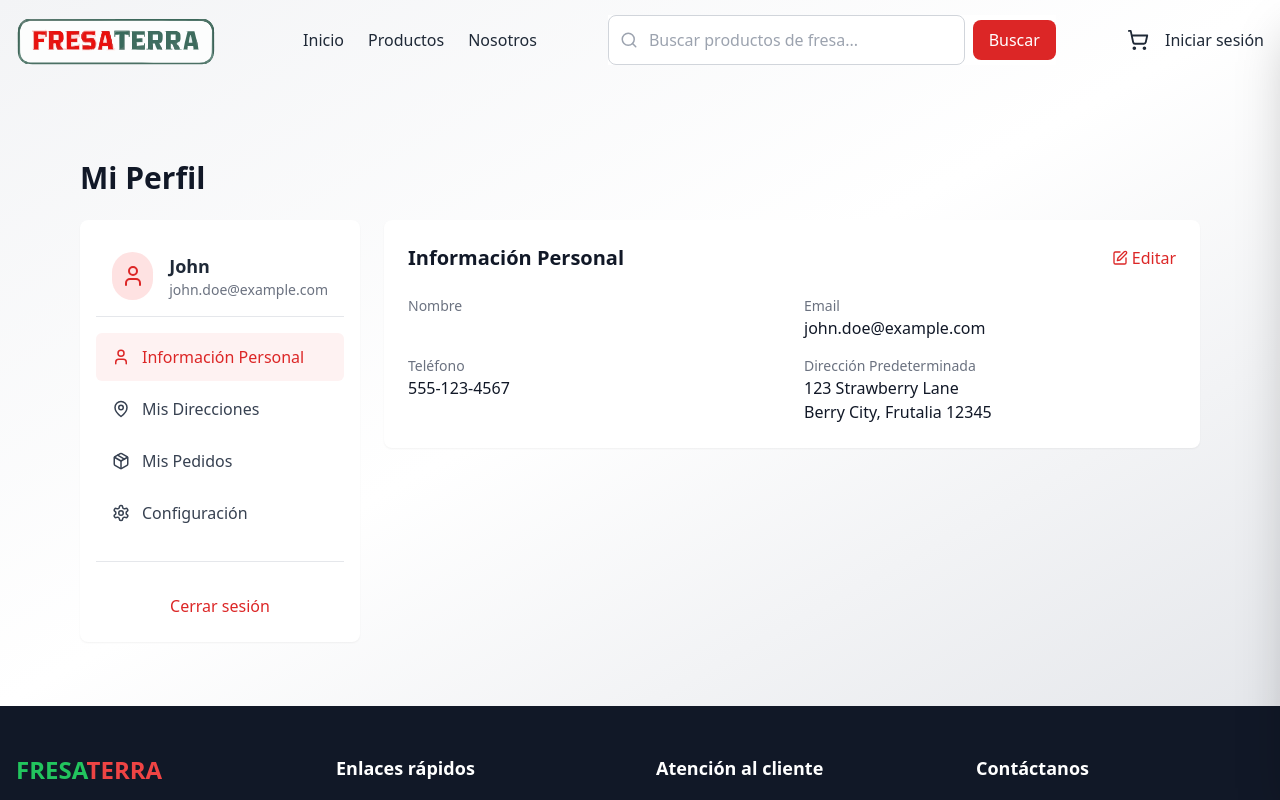
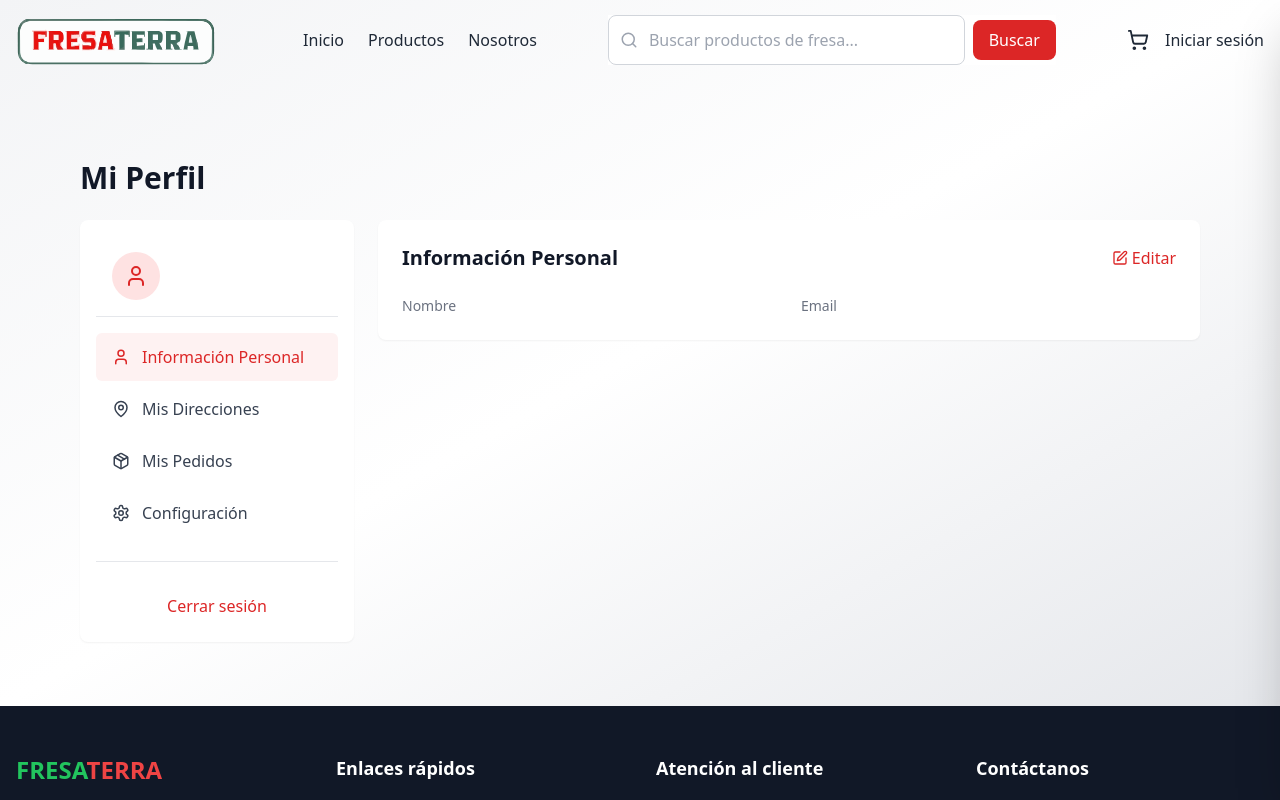
Before and after one commit to Audadcito252/FRESATERRA, a React (Vite) app: page /profile in a window 1280 px wide. Shown: the top 800 px of the page. Built offline with nearby package versions, Linux system fonts and the light colour scheme.

Commit message:
Correcciones menores

```diff
--- a/src/components/Navbar.jsx
+++ b/src/components/Navbar.jsx
@@ -135,7 +135,7 @@ const Navbar = () => {
               <div className="relative group">
                 <button className="flex items-center text-gray-800 hover:text-red-600 transition-colors">
                   <User size={20} />
-                  <span className="ml-2">{user?.firstName}</span>
+                  <span className="ml-2">{user?.name}</span>
                 </button>
                 <div className="absolute right-0 mt-2 w-48 bg-white rounded-md shadow-lg py-1 opacity-0 invisible group-hover:opacity-100 group-hover:visible transition-all duration-300">
                   <Link to="/profile" className="block px-4 py-2 text-sm text-gray-700 hover:bg-red-50">
--- a/src/contexts/AuthContext.jsx
+++ b/src/contexts/AuthContext.jsx
@@ -412,55 +412,39 @@ export const AuthProvider = ({ children }) => {
   const updateProfile = async (userData) => {
     setIsLoading(true);
     try {
-      // Verificar que el usuario esté autenticado
       const token = localStorage.getItem('token');
       if (!token) {
-        throw new Error('Debes iniciar sesión para actualizar tu perfil');
+        return { success: false, error: 'Debes iniciar sesión para actualizar tu perfil' };
       }
-
-      // Asegurar que el token está en los headers
       api.defaults.headers.common['Authorization'] = `Bearer ${token}`;
-
-      // Llamada a la API para actualizar el perfil
-      // Asumimos que tienes un endpoint como /api/users/{id} o /api/profile
       const response = await api.patch('/api/profile', userData);
-
       console.log('Update profile response:', response.data);
-
-      // Si la actualización fue exitosa
       if (response.data && response.data.user) {
         const updatedUser = response.data.user;
-
-        // Actualizar el estado y localStorage
         setUser(updatedUser);
         localStorage.setItem('user', JSON.stringify(updatedUser));
-
-        return updatedUser;
+        return {
+          success: true,
+          message: response.data.message || 'Perfil actualizado exitosamente',
+          user: updatedUser
+        };
       }
-
-      throw new Error('La respuesta del servidor no incluyó los datos actualizados');
+      return { success: false, error: 'La respuesta del servidor no incluyó los datos actualizados' };
     } catch (error) {
       console.error('Profile update failed:', error);
-
-      // Manejo específico de errores de validación
       if (error.response?.status === 422) {
-        throw new Error(
-          Object.values(error.response.data.error || error.response.data.errors || {})
-            .flat()
-            .join('\n')
-        );
+        return {
+          success: false,
+          error: Object.values(error.response.data.error || error.response.data.errors || {}).flat().join('\n')
+        };
       }
-
-      // Manejo de error de autenticación
       if (error.response?.status === 401) {
-        // Token inválido o expirado
         localStorage.removeItem('token');
         localStorage.removeItem('user');
         setUser(null);
-        throw new Error('Tu sesión ha expirado. Por favor, vuelve a iniciar sesión');
+        return { success: false, error: 'Tu sesión ha expirado. Por favor, vuelve a iniciar sesión' };
       }
-
-      throw error;
+      return { success: false, error: 'Error al actualizar el perfil' };
     } finally {
       setIsLoading(false);
     }
--- a/src/pages/ProfilePage.jsx
+++ b/src/pages/ProfilePage.jsx
@@ -8,15 +8,15 @@ const ProfilePage = () => {
   const [activeTab, setActiveTab] = useState('personal');
   const [isEditing, setIsEditing] = useState(false);
   const [userData, setUserData] = useState({
-    name: user?.name || 'John',
-    //lastName: user?.lastName || 'Doe',
-    email: user?.email || 'john.doe@example.com',
-    phone: user?.phone || '555-123-4567',
-    address: user?.address || '123 Strawberry Lane',
-    city: user?.city || 'Berry City',
-    state: user?.state || 'Frutalia',
-    zipCode: user?.zipCode || '12345'
+    name: user?.name || '',
+    email: user?.email || '',
+    address: user?.address || '',
+    city: user?.city || '',
+    state: user?.state || '',
+    zipCode: user?.zipCode || ''
   });
+  const [error, setError] = useState(null);
+  const [success, setSuccess] = useState(null);
 
   // Lista de pedidos - usar órdenes del usuario si existen, o usar datos mock
   const userOrders = user?.orders || [];
@@ -79,9 +79,16 @@ const ProfilePage = () => {
     });
   };
 
-  const handleSaveProfile = () => {
-    updateProfile(userData);
-    setIsEditing(false);
+  const handleSaveProfile = async () => {
+    setError(null);
+    setSuccess(null);
+    const result = await updateProfile({ name: userData.name, email: userData.email });
+    if (result.success) {
+      setIsEditing(false);
+      setSuccess(result.message || 'Perfil actualizado exitosamente');
+    } else {
+      setError(result.error || 'Error al actualizar el perfil');
+    }
   };
 
   return (
@@ -97,10 +104,8 @@ const ProfilePage = () => {
                 <div className="w-12 h-12 rounded-full bg-red-100 flex items-center justify-center">
                   <User size={24} className="text-red-600" />
                 </div>
-                <div>
-                   <h2 className="font-semibold text-lg text-gray-800">{userData.name}</h2>
-                  <p className="text-sm text-gray-500">{userData.email}</p>
-                </div>
+                <h2 className="font-semibold text-lg text-gray-800">{user?.name || ''}</h2>
+                {/* <p className="text-sm text-gray-500">{userData.email}</p> */}
               </div>
 
               <nav className="mt-4">
@@ -180,23 +185,12 @@ const ProfilePage = () => {
                     <div className="space-y-6">
                       <div className="grid grid-cols-1 md:grid-cols-2 gap-6">
                         <div>
-                          <label htmlFor="firstName" className="block text-sm font-medium text-gray-700 mb-1">Nombre</label>
+                          <label htmlFor="name" className="block text-sm font-medium text-gray-700 mb-1">Nombre</label>
                           <input
                             type="text"
-                            id="firstName"
-                            name="firstName"
+                            id="name"
+                            name="name"
                             value={userData.name}
-                            onChange={handleInputChange}
-                            className="w-full rounded-md border border-gray-300 p-2 focus:outline-none focus:ring-2 focus:ring-red-500 focus:border-transparent"
-                          />
-                        </div>
-                        <div>
-                          <label htmlFor="lastName" className="block text-sm font-medium text-gray-700 mb-1">Apellido</label>
-                          <input
-                            type="text"
-                            id="lastName"
-                            name="lastName"
-                            value={userData.lastName}
                             onChange={handleInputChange}
                             className="w-full rounded-md border border-gray-300 p-2 focus:outline-none focus:ring-2 focus:ring-red-500 focus:border-transparent"
                           />
@@ -212,19 +206,9 @@ const ProfilePage = () => {
                             className="w-full rounded-md border border-gray-300 p-2 focus:outline-none focus:ring-2 focus:ring-red-500 focus:border-transparent"
                           />
                         </div>
-                        <div>
-                          <label htmlFor="phone" className="block text-sm font-medium text-gray-700 mb-1">Teléfono</label>
-                          <input
-                            type="tel"
-                            id="phone"
-                            name="phone"
-                            value={userData.phone}
-                            onChange={handleInputChange}
-                            className="w-full rounded-md border border-gray-300 p-2 focus:outline-none focus:ring-2 focus:ring-red-500 focus:border-transparent"
-                          />
-                        </div>
                       </div>
-
+                      {error && <div className="text-red-600 text-sm">{error}</div>}
+                      {success && <div className="text-green-600 text-sm">{success}</div>}
                       <div className="flex justify-end space-x-3 pt-4">
                         <button
                           onClick={() => setIsEditing(false)}
@@ -246,22 +230,14 @@ const ProfilePage = () => {
                       <div className="grid grid-cols-1 md:grid-cols-2 gap-y-4 gap-x-6">
                         <div>
                           <label className="block text-sm font-medium text-gray-500">Nombre</label>
-                          <p className="text-gray-900">{userData.firstName} {userData.lastName}</p>
+                          <p className="text-gray-900">{userData.name}</p>
                         </div>
                         <div>
                           <label className="block text-sm font-medium text-gray-500">Email</label>
                           <p className="text-gray-900">{userData.email}</p>
                         </div>
-                        <div>
-                          <label className="block text-sm font-medium text-gray-500">Teléfono</label>
-                          <p className="text-gray-900">{userData.phone}</p>
-                        </div>
-                        <div>
-                          <label className="block text-sm font-medium text-gray-500">Dirección Predeterminada</label>
-                          <p className="text-gray-900">{userData.address}</p>
-                          <p className="text-gray-900">{userData.city}, {userData.state} {userData.zipCode}</p>
-                        </div>
                       </div>
+                      {success && <div className="text-green-600 text-sm">{success}</div>}
                     </div>
                   )}
                 </div>
```
